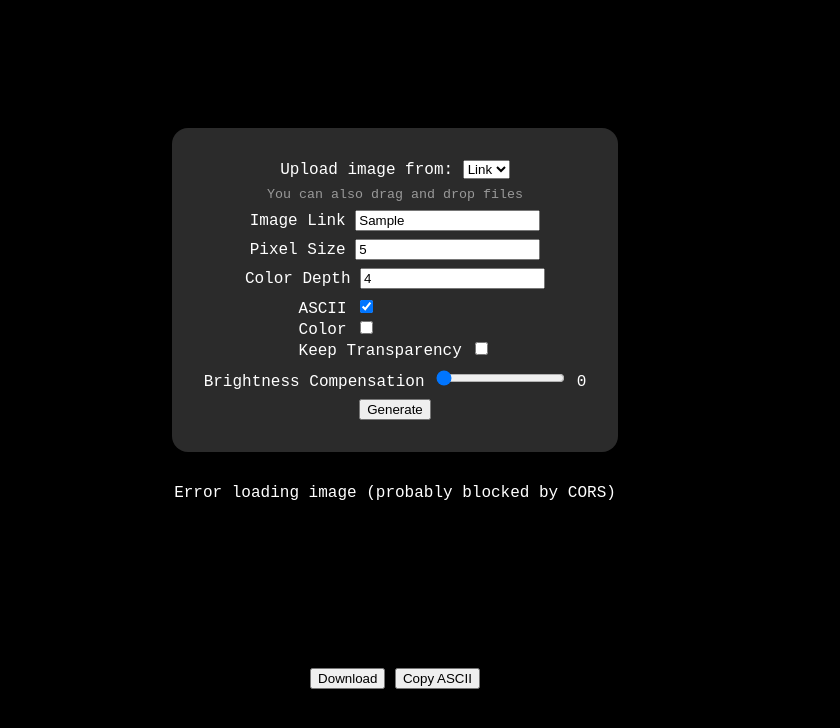
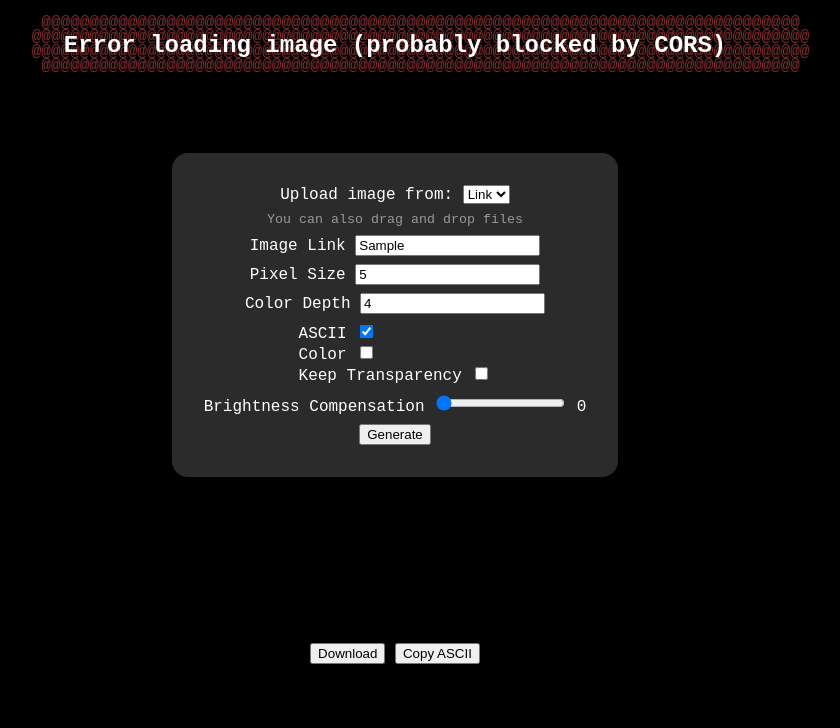
Before and after one commit to JLannoo/CanvasASCII, a plain HTML site: page index.html in a window 1280 px wide. Both pictures are taken after typing "Sample" into the empty fields and a click on the button "Generate". Shown: the whole page, without its empty margins (245-1085 px from the left). Drawn offline with Linux system fonts and the light colour scheme.

Commit message:
Prettier error message

```diff
--- a/form.js
+++ b/form.js
@@ -19,6 +19,8 @@ const error = document.querySelector("#error");
 const fileDropOverlay = document.querySelector("dialog");
 
 let generated = false;
+
+let errorTimeOut = null;
 
 select.addEventListener("change", (e) => {
     const value = e.target.value;
@@ -114,7 +116,7 @@ function sendGenerateSignal(){
         displayError("");
         generateImage(data);
     } catch (err) {
-        displayError(err);
+        displayError(err.message);
     }
 }
 
@@ -123,5 +125,30 @@ function sendGenerateSignal(){
  * @param {String} message
  */
 export function displayError(message){
+    const errorContainer = error.parentElement;
     error.innerHTML = message;
+
+    if(message === ""){
+        errorContainer.classList.remove("show");
+        return;
+    };
+
+    const errorWidth = errorContainer.offsetWidth;
+    const charWidth = parseFloat(getComputedStyle(errorContainer,':after').getPropertyValue("font-size"));
+    const charAmount = Math.round(errorWidth / charWidth)*1.8;
+
+    errorContainer.dataset.background =
+        " " + "@".repeat(charAmount-2) + " \n" +
+              "@".repeat(charAmount)   +  "\n" +
+              "@".repeat(charAmount)   +  "\n" +
+        " " + "@".repeat(charAmount-2) + " ";
+
+    if(errorTimeOut){
+        clearTimeout(errorTimeOut);
+    }
+
+    errorContainer.classList.add("show");
+    errorTimeOut = setTimeout(() => {
+        errorContainer.classList.remove("show");
+    }, 5000);
 }
--- a/style.css
+++ b/style.css
@@ -36,6 +36,53 @@ canvas {
     max-height: 50%;
 }
 
+.error {
+    --error-position: -300%;
+
+    display: flex;
+    justify-content: center;
+    align-items: center;
+
+    position: absolute;
+    top: 0;
+
+    color: white;
+    font-weight: 900;
+    text-align: center;
+    font-size: 1.5rem;
+
+    border-radius: 1rem;
+    padding: 1rem 2rem;
+    margin: 1rem;
+
+    transform: translate(0, var(--error-position));
+    transition: transform 0.5s ease-in-out;
+}
+.error::after{
+    content: attr(data-background);
+    position: absolute;
+    top: 0;
+    left: 0;
+    width: max-content;
+    height: 100%;
+    z-index: -1;
+
+    color: #7b2b2b;
+    white-space: pre;
+    line-height: 0.9rem;
+    text-align: center;
+    font-size: 1rem;
+}
+.error p {
+    margin: 0;
+    width: 100%;
+    text-align: center;
+}
+.error.show{
+    --error-position: 0;
+}
+
+
 .fileDropOverlay {
     display: flex;
     justify-content: center;
```
